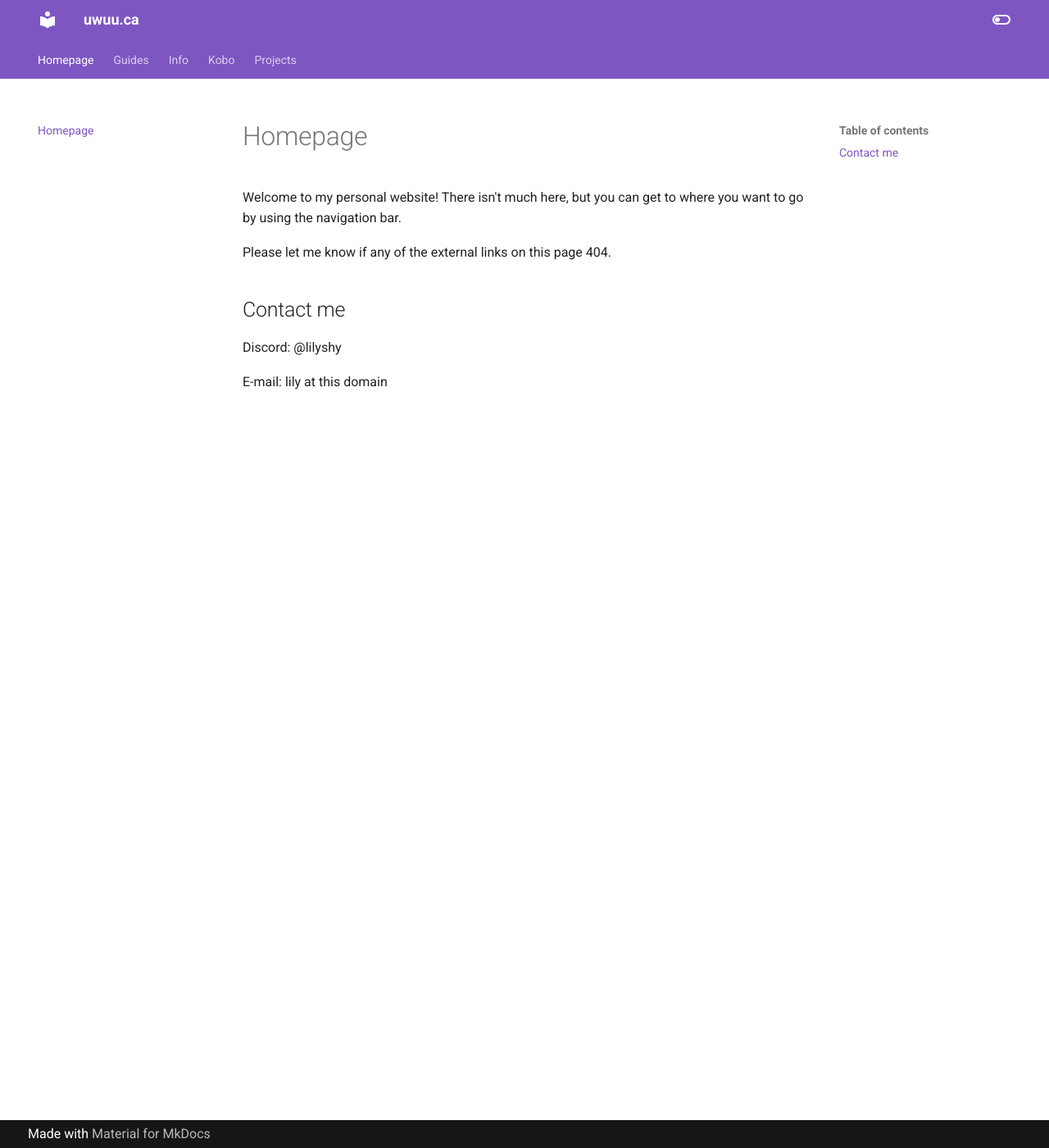
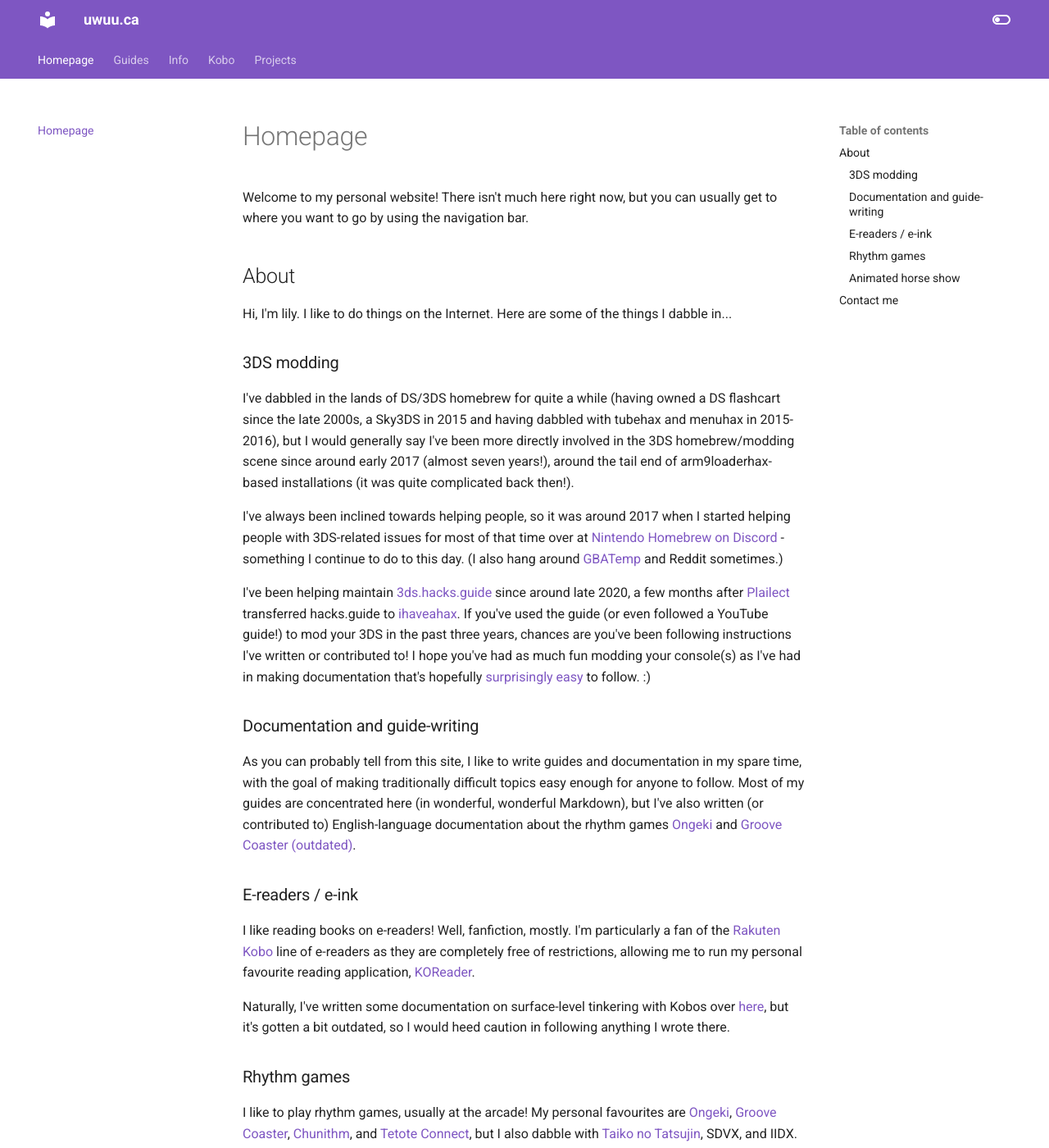
Before and after one commit to lilyuwuu/website, an MkDocs documentation site: the page built from docs/index.md, in a window 1280 px wide and 1400 px high. Shown: the whole window at 82% size. Built offline with MkDocs 1.6.1 and Material for MkDocs 9.7.7, drawn with Linux system fonts in a browser that asks for light colours; some of the changed text lies outside the part shown.

Commit message:
revamp homepage
i like to talk about myself

```diff
--- a/docs/index.md
+++ b/docs/index.md
@@ -1,11 +1,43 @@
 # Homepage
 
-Welcome to my personal website! There isn't much here, but you can get to where you want to go by using the navigation bar.
+Welcome to my personal website! There isn't much here right now, but you can usually get to where you want to go by using the navigation bar.
 
-Please let me know if any of the external links on this page 404.
+## About
+
+Hi, I'm lily. I like to do things on the Internet. Here are some of the things I dabble in...
+
+### 3DS modding
+
+I've dabbled in the lands of DS/3DS homebrew for quite a while (having owned a DS flashcart since the late 2000s, a Sky3DS in 2015 and having dabbled with tubehax and menuhax in 2015-2016), but I would generally say I've been more directly involved in the 3DS homebrew/modding scene since around early 2017 (almost seven years!), around the tail end of arm9loaderhax-based installations (it was quite complicated back then!).
+
+I've always been inclined towards helping people, so it was around 2017 when I started helping people with 3DS-related issues for most of that time over at [Nintendo Homebrew on Discord](https://discord.gg/C29hYvh) - something I continue to do to this day. (I also hang around [GBATemp](https://gbatemp.net/forums/nintendo-3ds.199/) and Reddit sometimes.)
+
+I've been helping maintain [3ds.hacks.guide](https://3ds.hacks.guide) since around late 2020, a few months after [Plailect](https://github.com/plailect) transferred hacks.guide to [ihaveahax](https://ihaveahax.net/). If you've used the guide (or even followed a YouTube guide!) to mod your 3DS in the past three years, chances are you've been following instructions I've written or contributed to! I hope you've had as much fun modding your console(s) as I've had in making documentation that's hopefully [surprisingly easy](https://knowyourmeme.com/photos/2436665) to follow. :)
+
+### Documentation and guide-writing
+
+As you can probably tell from this site, I like to write guides and documentation in my spare time, with the goal of making traditionally difficult topics easy enough for anyone to follow. Most of my guides are concentrated here (in wonderful, wonderful Markdown), but I've also written (or contributed to) English-language documentation about the rhythm games [Ongeki](https://docs.google.com/document/d/1HKCW7DWjYRnVjCmPzrQwDKC0wKTi41X-Y-dP1-ygliU/edit?usp=sharing) and [Groove Coaster (outdated)](https://docs.google.com/document/d/1W7LavJKqfvauztVIdbxeII_HtA1Z9XJ5U13g-I-DgJs/edit?usp=sharing).
+
+### E-readers / e-ink
+
+I like reading books on e-readers! Well, fanfiction, mostly. I'm particularly a fan of the [Rakuten Kobo](https://kobo.com) line of e-readers as they are completely free of restrictions, allowing me to run my personal favourite reading application, [KOReader](https://github.com/koreader/koreader/).
+
+Naturally, I've written some documentation on surface-level tinkering with Kobos over [here](kobo), but it's gotten a bit outdated, so I would heed caution in following anything I wrote there.
+
+### Rhythm games
+
+I like to play rhythm games, usually at the arcade! My personal favourites are [Ongeki](https://ongeki.sega.jp/), [Groove Coaster](https://groovecoaster.jp), [Chunithm](https://chunithm.sega.jp), and [Tetote Connect](https://tetoteconnect.jp), but I also dabble with [Taiko no Tatsujin](https://taiko.namco-ch.net/taiko/), SDVX, and IIDX.
+
+I'll probably put some scores up on this website at some point, but for now, here's my [Ongeki Score Log](https://ongeki-score.net/user/7257/) profile. It'll stay roughly the same since it only gets updated if I go to Japan, though.
+
+### Animated horse show
+
+It might not be super obvious from my profile... or this website..., but I do generally consider myself to be a fan of the [animated horse cartoon](https://www.equestriadaily.com/). In particular, I read a lot of fanfiction ([here](https://www.fimfiction.net/bookshelf/1244885/favourites) are my personal favourites) and listen to a lot of music (current favourites, subject to rotation, not necessarily still in pony fandom: [4everfreebrony](https://www.youtube.com/@4everfreebrony), [Koa](https://twitter.com/KoaPony), [Metajoker](https://www.youtube.com/@Metajoker), [CadetRedShirt](https://www.youtube.com/@CadetRedShirt), [Crusader!](https://www.youtube.com/@BandoTheBear), [Flittzy](https://www.youtube.com/@FlittzyMusic), [Forest Rain](https://www.youtube.com/@ForestRainMedia), [John Kenza](https://www.youtube.com/@RyleoGoldridge), [Vylet Pony](https://www.vyletpony.com/)).
+
+Seriously, go check out some pony fandom music! The compilation group [Ponies@Dawn](https://poniesatdawn.bandcamp.com/) puts out a good 60-70 songs every few months in a variety of genres. It's also worth checking out [Luck Rock's monthly compilation list of fandom music](https://www.youtube.com/@LuckRockMusic/playlists) and the [Horse Music Herald](https://horsemusicherald.com/). You're bound to find something in a genre you like (with between a minimal amount and a bunch of pony references thrown in).
 
 ## Contact me
 
-Discord: @lilyshy
+If you need something from me (or just want to chat), feel free to contact me! You can reach me **@lilyshy on Discord** (my friend requests should be open, but if you need a mutual server, try [Nintendo Homebrew](https://discord.gg/C29hYvh).
 
-E-mail: lily at this domain
+Discord's the best way to contact me, but you can also contact me by e-mail (**lily at this domain**). I don't check it very often, though.
```
Also changed, not shown: docs/kobo/index.md (+5 -2 lines).
